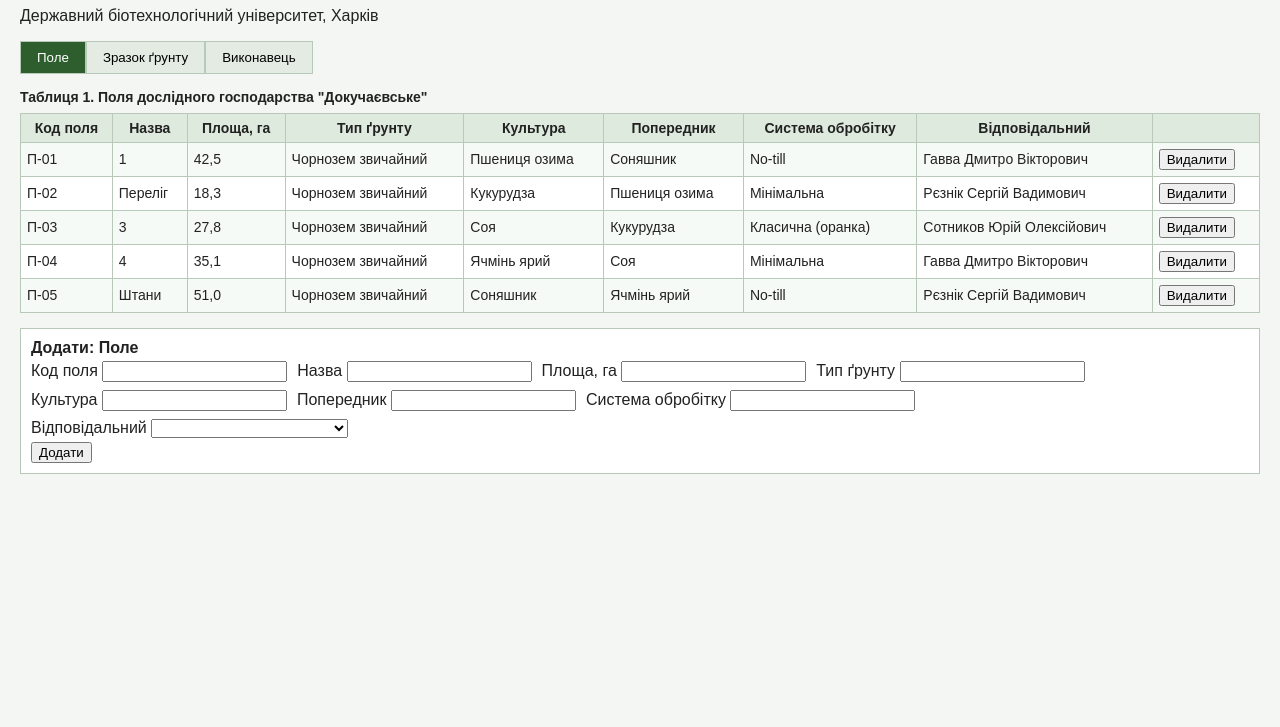
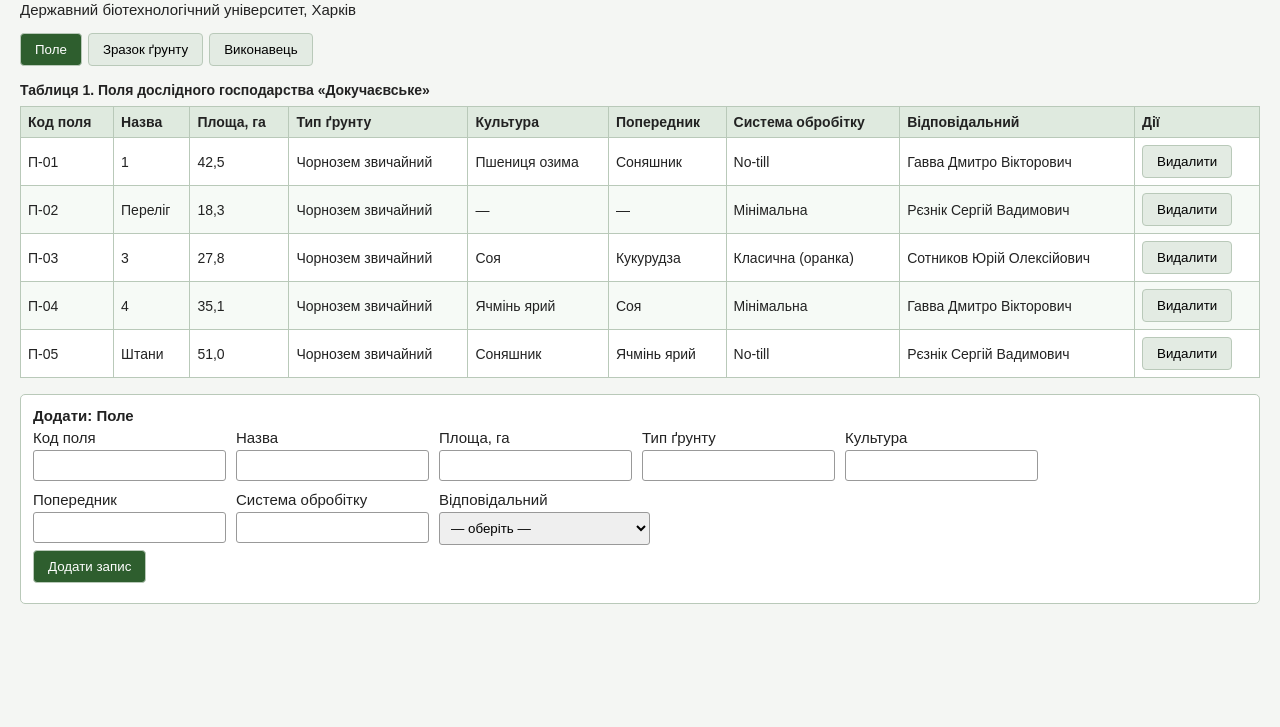
Before and after one commit to sotnikovYy/docuch_field, a plain HTML site: page index.html in a window 1280 px wide. Shown: the part 73-800 px from the top of the page. Drawn offline with Linux system fonts and the light colour scheme.

Commit message:
Update index.html
Виправлено дані поля П-02 та оновлено лабораторну роботу

```diff
--- a/index.html
+++ b/index.html
@@ -1,290 +1,53 @@
 <!DOCTYPE html>
 <html lang="uk">
 <head>
-<meta charset="UTF-8">
-<meta name="viewport" content="width=device-width, initial-scale=1">
+<meta charset="UTF-8"><meta name="viewport" content="width=device-width,initial-scale=1">
 <title>Агрохімічне обстеження ґрунтів</title>
 <style>
-  body { font-family: Arial, sans-serif; margin: 20px; background: #f4f6f3; color: #222; }
-  h1 { color: #2e5e2e; }
-  .tabs button { padding: 8px 16px; border: 1px solid #b9c9b9; background: #e3ebe3; cursor: pointer; }
-  .tabs button.active { background: #2e5e2e; color: white; }
-  .panel { display: none; margin-top: 15px; }
-  .panel.active { display: block; }
-  table { border-collapse: collapse; width: 100%; background: white; font-size: 14px; }
-  caption { text-align: left; font-weight: bold; margin-bottom: 8px; }
-  th, td { border: 1px solid #b9c9b9; padding: 6px; }
-  th { background: #dfeadf; }
-  tr:nth-child(even) { background: #f6faf6; }
-  td[contenteditable] { cursor: text; }
-  td[contenteditable]:focus { outline: 2px solid #2e5e2e; background: #fffbe6; }
-  form { margin-top: 15px; padding: 10px; background: white; border: 1px solid #b9c9b9; }
-  form label { display: inline-block; margin: 4px 10px 4px 0; }
-  .error { color: #b3261e; }
-</style>
-</head>
-<body>
-
-<h1>Агрохімічне обстеження ґрунтів</h1>
-<p>Державний біотехнологічний університет, Харків</p>
-
-<div class="tabs" id="tabs"></div>
-<div id="panels"></div>
-
+body{font:15px Arial,sans-serif;margin:20px;background:#f4f6f3;color:#222}h1{color:#2e5e2e}.tabs{display:flex;gap:6px;flex-wrap:wrap}.tabs button,button{padding:8px 14px;border:1px solid #b9c9b9;border-radius:4px;background:#e3ebe3;cursor:pointer}.tabs button.active,.primary{background:#2e5e2e;color:white}.panel{display:none;margin-top:16px}.panel.active{display:block}.table-wrap{overflow:auto}table{border-collapse:collapse;width:100%;min-width:800px;background:#fff;font-size:14px}caption{text-align:left;font-weight:bold;margin-bottom:8px}th,td{border:1px solid #b9c9b9;padding:7px;text-align:left}th{background:#dfeadf}tr:nth-child(even){background:#f6faf6}.actions{white-space:nowrap}form{margin-top:16px;padding:12px;background:white;border:1px solid #b9c9b9;border-radius:5px}label{display:inline-flex;flex-direction:column;gap:4px;margin:5px 10px 5px 0}input,select{padding:7px;border:1px solid #999;border-radius:3px;min-width:150px}.error{color:#b3261e;display:block;margin:8px 0}.status{color:#2e5e2e}.hint{color:#555;font-size:13px}.row-used{color:#8a4b00}td[data-c]{cursor:text}td input,td select{min-width:0;width:100%;box-sizing:border-box;padding:4px}
+</style></head><body>
+<h1>Агрохімічне обстеження ґрунтів</h1><p>Державний біотехнологічний університет, Харків</p>
+<div class="tabs" id="tabs"></div><div id="panels"></div>
 <script>
-// Опис трьох сутностей: колонки, підписи і початкові дані
-const entities = [
-  {
-    id: 'fields',
-    title: 'Поле',
-    caption: 'Таблиця 1. Поля дослідного господарства "Докучаєвське"',
-    key: 'code',
-    columns: [
-      { key: 'code', label: 'Код поля' },
-      { key: 'name', label: 'Назва' },
-      { key: 'area', label: 'Площа, га', number: true },
-      { key: 'soil', label: 'Тип ґрунту' },
-      { key: 'crop', label: 'Культура' },
-      { key: 'predecessor', label: 'Попередник' },
-      { key: 'tillage', label: 'Система обробітку' },
-      { key: 'responsible', label: 'Відповідальний', from: 'researchers' }
-    ],
-    rows: [
-      { code: 'П-01', name: '1', area: '42,5', soil: 'Чорнозем звичайний', crop: 'Пшениця озима', predecessor: 'Соняшник', tillage: 'No-till', responsible: 'Гавва Дмитро Вікторович' },
-      { code: 'П-02', name: 'Переліг', area: '18,3', soil: 'Чорнозем звичайний', crop: 'Кукурудза', predecessor: 'Пшениця озима', tillage: 'Мінімальна', responsible: 'Рєзнік Сергій Вадимович' },
-      { code: 'П-03', name: '3', area: '27,8', soil: 'Чорнозем звичайний', crop: 'Соя', predecessor: 'Кукурудза', tillage: 'Класична (оранка)', responsible: 'Сотников Юрій Олексійович' },
-      { code: 'П-04', name: '4', area: '35,1', soil: 'Чорнозем звичайний', crop: 'Ячмінь ярий', predecessor: 'Соя', tillage: 'Мінімальна', responsible: 'Гавва Дмитро Вікторович' },
-      { code: 'П-05', name: 'Штани', area: '51,0', soil: 'Чорнозем звичайний', crop: 'Соняшник', predecessor: 'Ячмінь ярий', tillage: 'No-till', responsible: 'Рєзнік Сергій Вадимович' }
-    ]
-  },
-  {
-    id: 'samples',
-    title: 'Зразок ґрунту',
-    caption: 'Таблиця 2. Результати аналізу зразків ґрунту',
-    key: 'id',
-    columns: [
-      { key: 'id', label: '№ зразка' },
-      { key: 'fieldCode', label: 'Код поля', from: 'fields' },
-      { key: 'date', label: 'Дата відбору' },
-      { key: 'depth', label: 'Глибина, см' },
-      { key: 'humus', label: 'Гумус, %', number: true },
-      { key: 'ph', label: 'pH (KCl)', number: true },
-      { key: 'p2o5', label: 'P₂O₅, мг/кг', number: true },
-      { key: 'k2o', label: 'K₂O, мг/кг', number: true },
-      { key: 'collector', label: 'Відібрав', from: 'researchers' }
-    ],
-    rows: [
-      { id: 'З-001', fieldCode: 'П-01', date: '12.04.2026', depth: '0–20', humus: '4,6', ph: '6,3', p2o5: '118', k2o: '142', collector: 'Гавва Дмитро Вікторович' },
-      { id: 'З-002', fieldCode: 'П-01', date: '12.04.2026', depth: '20–40', humus: '3,8', ph: '6,5', p2o5: '74', k2o: '110', collector: 'Рєзнік Сергій Вадимович' },
-      { id: 'З-003', fieldCode: 'П-02', date: '14.04.2026', depth: '0–20', humus: '4,1', ph: '5,9', p2o5: '96', k2o: '128', collector: 'Сотников Юрій Олексійович' },
-      { id: 'З-004', fieldCode: 'П-03', date: '15.04.2026', depth: '0–20', humus: '5,2', ph: '6,8', p2o5: '132', k2o: '165', collector: 'Гавва Дмитро Вікторович' },
-      { id: 'З-005', fieldCode: 'П-04', date: '18.04.2026', depth: '0–20', humus: '3,4', ph: '6,1', p2o5: '81', k2o: '102', collector: 'Рєзнік Сергій Вадимович' },
-      { id: 'З-006', fieldCode: 'П-05', date: '20.04.2026', depth: '0–20', humus: '4,8', ph: '6,4', p2o5: '125', k2o: '150', collector: 'Сотников Юрій Олексійович' }
-    ]
-  },
-  {
-    id: 'researchers',
-    title: 'Виконавець',
-    caption: 'Таблиця 3. Виконавці, залучені до обстеження',
-    key: 'name',
-    columns: [
-      { key: 'name', label: 'ПІБ' },
-      { key: 'position', label: 'Посада' },
-      { key: 'degree', label: 'Науковий ступінь' },
-      { key: 'department', label: 'Підрозділ' },
-      { key: 'specialization', label: 'Спеціалізація' },
-      { key: 'experience', label: 'Стаж, років', number: true }
-    ],
-    rows: [
-      { name: 'Гавва Дмитро Вікторович', position: 'Доцент', degree: 'Кандидат с.-г. наук', department: 'Кафедра ґрунтознавства', specialization: 'Агрохімія', experience: '18' },
-      { name: 'Рєзнік Сергій Вадимович', position: 'Доцент', degree: 'Кандидат с.-г. наук', department: 'Кафедра ґрунтознавства', specialization: 'Мікробіологія ґрунту', experience: '12' },
-      { name: 'Сотников Юрій Олексійович', position: 'Доцент', degree: 'к. ек. н.', department: 'Кафедра інформ. техн.', specialization: 'Аналіз даних', experience: '33' }
-    ]
-  }
-];
-
-const STORAGE_KEY = 'agro-survey-data';
-
-// Пошук сутності за ідентифікатором
-function getEntity(id) {
-  return entities.find(e => e.id === id);
-}
-
-// Збереження всіх таблиць у localStorage
-function saveData() {
-  const data = {};
-  entities.forEach(e => data[e.id] = e.rows);
-  localStorage.setItem(STORAGE_KEY, JSON.stringify(data));
-}
-
-// Завантаження таблиць з localStorage (якщо дані вже є)
-function loadData() {
-  const saved = localStorage.getItem(STORAGE_KEY);
-  if (!saved) return;
-  const data = JSON.parse(saved);
-  entities.forEach(e => {
-    if (data[e.id]) e.rows = data[e.id];
-  });
-}
-
-// Перевірка значення поля; повертає текст помилки або порожній рядок
-function checkValue(entity, col, value, currentRow) {
-  if (value === '') return 'Поле «' + col.label + '» не заповнене';
-  if (col.number && isNaN(Number(value.replace(',', '.')))) {
-    return 'Поле «' + col.label + '» має бути числом';
-  }
-  if (col.key === entity.key) {
-    const duplicate = entity.rows.some(r => r !== currentRow && r[col.key] === value);
-    if (duplicate) return 'Запис зі значенням «' + value + '» вже існує';
-  }
-  return '';
-}
-
-// Чи використовується запис в інших таблицях (перевірка перед видаленням)
-function isUsed(entity, row) {
-  return entities.some(other =>
-    other.columns.some(col =>
-      col.from === entity.id && other.rows.some(r => r[col.key] === row[entity.key])
-    )
-  );
-}
-
-// Створення вкладок
-function renderTabs() {
-  const tabs = document.getElementById('tabs');
-  entities.forEach((e, i) => {
-    const btn = document.createElement('button');
-    btn.textContent = e.title;
-    btn.onclick = () => showTab(i);
-    tabs.appendChild(btn);
-  });
-}
-
-// Перемикання вкладок
-function showTab(index) {
-  document.querySelectorAll('.tabs button').forEach((b, i) => b.classList.toggle('active', i === index));
-  document.querySelectorAll('.panel').forEach((p, i) => p.classList.toggle('active', i === index));
-}
-
-// Побудова таблиці та форми для однієї сутності
-function renderPanel(entity) {
-  const panel = document.createElement('div');
-  panel.className = 'panel';
-
-  // Таблиця
-  let html = '<table><caption>' + entity.caption + '</caption><tr>';
-  entity.columns.forEach(col => html += '<th>' + col.label + '</th>');
-  html += '<th></th></tr>';
-  entity.rows.forEach((row, i) => {
-    html += '<tr>';
-    entity.columns.forEach(col => {
-      html += '<td contenteditable="true" data-row="' + i + '" data-col="' + col.key + '">' + row[col.key] + '</td>';
-    });
-    html += '<td><button data-delete="' + i + '">Видалити</button></td></tr>';
-  });
-  html += '</table>';
-
-  // Форма додавання; для зв'язаних колонок — випадаючий список з іншої таблиці
-  html += '<form><b>Додати: ' + entity.title + '</b><br>';
-  entity.columns.forEach(col => {
-    html += '<label>' + col.label + ' ';
-    if (col.from) {
-      const source = getEntity(col.from);
-      html += '<select name="' + col.key + '"><option value=""></option>';
-      source.rows.forEach(r => html += '<option>' + r[source.key] + '</option>');
-      html += '</select>';
-    } else {
-      html += '<input name="' + col.key + '">';
-    }
-    html += '</label>';
-  });
-  html += '<br><button type="submit">Додати</button> <span class="error"></span></form>';
-
-  panel.innerHTML = html;
-
-  // Додавання нового запису
-  panel.querySelector('form').onsubmit = event => {
-    event.preventDefault();
-    const form = event.target;
-    const newRow = {};
-    for (const col of entity.columns) {
-      const value = form.elements[col.key].value.trim();
-      const error = checkValue(entity, col, value, null);
-      if (error) {
-        form.querySelector('.error').textContent = error;
-        return;
-      }
-      newRow[col.key] = value;
-    }
-    entity.rows.push(newRow);
-    saveData();
-    renderAll();
-  };
-
-  // Видалення запису
-  panel.querySelectorAll('[data-delete]').forEach(btn => {
-    btn.onclick = () => {
-      const row = entity.rows[btn.dataset.delete];
-      if (isUsed(entity, row)) {
-        alert('Запис використовується в іншій таблиці, видалити неможливо');
-        return;
-      }
-      if (confirm('Видалити запис «' + row[entity.key] + '»?')) {
-        entity.rows.splice(btn.dataset.delete, 1);
-        saveData();
-        renderAll();
-      }
-    };
-  });
-
-  // Редагування комірки: зміна зберігається, коли комірка втрачає фокус
-  panel.querySelectorAll('td[contenteditable]').forEach(td => {
-    td.onblur = () => {
-      const row = entity.rows[td.dataset.row];
-      const col = entity.columns.find(c => c.key === td.dataset.col);
-      const value = td.textContent.trim();
-      if (value === row[col.key]) return;
-      let error = checkValue(entity, col, value, row);
-      if (!error && col.key === entity.key && isUsed(entity, row)) {
-        error = 'Значення використовується в іншій таблиці, змінити неможливо';
-      }
-      if (!error && col.from && !getEntity(col.from).rows.some(r => r[getEntity(col.from).key] === value)) {
-        error = 'Значення «' + value + '» відсутнє в таблиці «' + getEntity(col.from).title + '»';
-      }
-      if (error) {
-        alert(error);
-        td.textContent = row[col.key];
-        return;
-      }
-      row[col.key] = value;
-      saveData();
-    };
-  });
-
-  return panel;
-}
-
-// Перемальовування всіх таблиць зі збереженням відкритої вкладки
-function renderAll() {
-  const active = [...document.querySelectorAll('.tabs button')].findIndex(b => b.classList.contains('active'));
-  const panels = document.getElementById('panels');
-  panels.innerHTML = '';
-  entities.forEach(e => panels.appendChild(renderPanel(e)));
-  showTab(active >= 0 ? active : 0);
-}
-
-// Синхронізація між вкладками браузера: подія storage спрацьовує в інших вкладках
-window.addEventListener('storage', event => {
-  if (event.key === STORAGE_KEY) {
-    loadData();
-    renderAll();
-  }
-});
-
-loadData();
-renderTabs();
-renderAll();
-</script>
-
-</body>
-</html>
+// Лабораторна 1: предметна область, три сутності, їхні характеристики та вкладки.
+const entities=[
+{id:'fields',title:'Поле',caption:'Таблиця 1. Поля дослідного господарства «Докучаєвське»',key:'code',columns:[{key:'code',label:'Код поля'},{key:'name',label:'Назва'},{key:'area',label:'Площа, га',number:true},{key:'soil',label:'Тип ґрунту'},{key:'crop',label:'Культура'},{key:'predecessor',label:'Попередник'},{key:'tillage',label:'Система обробітку'},{key:'responsible',label:'Відповідальний',from:'researchers'}],rows:[
+{code:'П-01',name:'1',area:'42,5',soil:'Чорнозем звичайний',crop:'Пшениця озима',predecessor:'Соняшник',tillage:'No-till',responsible:'Гавва Дмитро Вікторович'},
+{code:'П-02',name:'Переліг',area:'18,3',soil:'Чорнозем звичайний',crop:'—',predecessor:'—',tillage:'Мінімальна',responsible:'Рєзнік Сергій Вадимович'},
+{code:'П-03',name:'3',area:'27,8',soil:'Чорнозем звичайний',crop:'Соя',predecessor:'Кукурудза',tillage:'Класична (оранка)',responsible:'Сотников Юрій Олексійович'},
+{code:'П-04',name:'4',area:'35,1',soil:'Чорнозем звичайний',crop:'Ячмінь ярий',predecessor:'Соя',tillage:'Мінімальна',responsible:'Гавва Дмитро Вікторович'},
+{code:'П-05',name:'Штани',area:'51,0',soil:'Чорнозем звичайний',crop:'Соняшник',predecessor:'Ячмінь ярий',tillage:'No-till',responsible:'Рєзнік Сергій Вадимович'}]},
+{id:'samples',title:'Зразок ґрунту',caption:'Таблиця 2. Результати аналізу зразків ґрунту',key:'id',columns:[{key:'id',label:'№ зразка'},{key:'fieldCode',label:'Код поля',from:'fields'},{key:'date',label:'Дата відбору'},{key:'depth',label:'Глибина, см'},{key:'humus',label:'Гумус, %',number:true},{key:'ph',label:'pH (KCl)',number:true},{key:'p2o5',label:'P₂O₅, мг/кг',number:true},{key:'k2o',label:'K₂O, мг/кг',number:true},{key:'collector',label:'Відібрав',from:'researchers'}],rows:[
+{id:'З-001',fieldCode:'П-01',date:'12.04.2026',depth:'0–20',humus:'4,6',ph:'6,3',p2o5:'118',k2o:'142',collector:'Гавва Дмитро Вікторович'},
+{id:'З-002',fieldCode:'П-01',date:'12.04.2026',depth:'20–40',humus:'3,8',ph:'6,5',p2o5:'74',k2o:'110',collector:'Рєзнік Сергій Вадимович'},
+{id:'З-003',fieldCode:'П-02',date:'14.04.2026',depth:'0–20',humus:'4,1',ph:'5,9',p2o5:'96',k2o:'128',collector:'Сотников Юрій Олексійович'},
+{id:'З-004',fieldCode:'П-03',date:'15.04.2026',depth:'0–20',humus:'5,2',ph:'6,8',p2o5:'132',k2o:'165',collector:'Гавва Дмитро Вікторович'},
+{id:'З-005',fieldCode:'П-04',date:'18.04.2026',depth:'0–20',humus:'3,4',ph:'6,1',p2o5:'81',k2o:'102',collector:'Рєзнік Сергій Вадимович'},
+{id:'З-006',fieldCode:'П-05',date:'20.04.2026',depth:'0–20',humus:'4,8',ph:'6,4',p2o5:'125',k2o:'150',collector:'Сотников Юрій Олексійович'}]},
+{id:'researchers',title:'Виконавець',caption:'Таблиця 3. Виконавці, залучені до обстеження',key:'name',columns:[{key:'name',label:'ПІБ'},{key:'position',label:'Посада'},{key:'degree',label:'Науковий ступінь'},{key:'department',label:'Підрозділ'},{key:'specialization',label:'Спеціалізація'},{key:'experience',label:'Стаж, років',number:true}],rows:[
+{name:'Гавва Дмитро Вікторович',position:'Доцент',degree:'Кандидат с.-г. наук',department:'Кафедра ґрунтознавства',specialization:'Агрохімія',experience:'18'},
+{name:'Рєзнік Сергій Вадимович',position:'Доцент',degree:'Кандидат с.-г. наук',department:'Кафедра ґрунтознавства',specialization:'Мікробіологія ґрунту',experience:'12'},
+{name:'Сотников Юрій Олексійович',position:'Доцент',degree:'к. ек. н.',department:'Кафедра інформ. техн.',specialization:'Аналіз даних',experience:'33'}]}];
+const STORAGE_KEY='agro-survey-data-v2';let activeIndex=0;
+const $=(s,root=document)=>root.querySelector(s);const esc=s=>String(s??'').replace(/[&<>"']/g,c=>({'&':'&amp;','<':'&lt;','>':'&gt;','"':'&quot;',"'":'&#39;'}[c]));
+function getEntity(id){return entities.find(e=>e.id===id)}
+function saveData(){const data={};entities.forEach(e=>data[e.id]=e.rows);try{localStorage.setItem(STORAGE_KEY,JSON.stringify(data))}catch(e){alert('Не вдалося зберегти дані в браузері.')}}
+function loadData(){try{const data=JSON.parse(localStorage.getItem(STORAGE_KEY)||'null');if(data)entities.forEach(e=>{if(Array.isArray(data[e.id]))e.rows=data[e.id]})}catch(e){localStorage.removeItem(STORAGE_KEY)}}
+function checkValue(entity,col,value,currentRow){if(!value)return `Поле «${col.label}» не заповнене`;if(col.number&&(value.trim()===''||!Number.isFinite(Number(value.replace(',','.')))))return `Поле «${col.label}» має бути числом`;if(col.key===entity.key&&entity.rows.some(r=>r!==currentRow&&r[col.key]===value))return `Запис зі значенням «${value}» вже існує`;if(col.from){const src=getEntity(col.from);if(!src.rows.some(r=>r[src.key]===value))return `Оберіть значення зі списку «${src.title}»`}return ''}
+function references(entity,row){return entities.flatMap(other=>other.columns.filter(c=>c.from===entity.id).flatMap(c=>other.rows.filter(r=>r[c.key]===row[entity.key]).map(r=>`${other.title}: ${r[other.key]}`)))}
+function switchTab(i){activeIndex=i;document.querySelectorAll('.tabs button').forEach((b,n)=>b.classList.toggle('active',n===i));document.querySelectorAll('.panel').forEach((p,n)=>p.classList.toggle('active',n===i))}
+function fieldControl(entity,col,value=''){if(col.from){const src=getEntity(col.from);return `<select name="${esc(col.key)}" required><option value="">— оберіть —</option>${src.rows.map(r=>`<option value="${esc(r[src.key])}" ${r[src.key]===value?'selected':''}>${esc(r[src.key])}</option>`).join('')}</select>`}return `<input name="${esc(col.key)}" value="${esc(value)}" ${col.number?'inputmode="decimal"':''} required>`}
+// Лабораторна 2: форми додавання з полями-списками для зовнішніх зв'язків.
+function renderPanel(entity){const panel=document.createElement('section');panel.className='panel';const headers=entity.columns.map(c=>`<th>${esc(c.label)}</th>`).join('');const rows=entity.rows.map((row,i)=>`<tr>${entity.columns.map(c=>`<td data-c="${esc(c.key)}" title="Клік — змінити">${esc(row[c.key])}</td>`).join('')}<td class="actions"><button type="button" data-delete="${i}">Видалити</button></td></tr>`).join('');panel.innerHTML=`<div class="table-wrap"><table><caption>${esc(entity.caption)}</caption><thead><tr>${headers}<th>Дії</th></tr></thead><tbody>${rows}</tbody></table></div><form data-add><b>Додати: ${esc(entity.title)}</b><br>${entity.columns.map(c=>`<label>${esc(c.label)}${fieldControl(entity,c)}</label>`).join('')}<br><button class="primary">Додати запис</button><span class="error" aria-live="polite"></span></form>`;
+const add=$('[data-add]',panel);add.onsubmit=ev=>{ev.preventDefault();const row={};for(const c of entity.columns){const v=add.elements[c.key].value.trim(),err=checkValue(entity,c,v,null);if(err){$('.error',add).textContent=err;return}row[c.key]=v}entity.rows.push(row);saveData();renderAll()};
+panel.querySelectorAll('[data-delete]').forEach(b=>b.onclick=()=>{const row=entity.rows[+b.dataset.delete],uses=references(entity,row);if(uses.length){alert(`Видалення неможливе: запис використовується в іншій таблиці.\n${uses.join('\n')}`);return}if(confirm(`Видалити запис «${row[entity.key]}»?`)){entity.rows.splice(+b.dataset.delete,1);saveData();renderAll()}});
+// Лабораторна 3: редагування по кліку на комірці; Enter, клік поза коміркою або вибір зі списку зберігає, Esc скасовує.
+panel.querySelectorAll('tbody tr').forEach((tr,ix)=>tr.querySelectorAll('td[data-c]').forEach(td=>td.onclick=()=>editCell(entity,ix,td)));
+return panel}
+function editCell(entity,ix,td){if(td.firstElementChild)return;const row=entity.rows[ix],col=entity.columns.find(c=>c.key===td.dataset.c),old=row[col.key];td.innerHTML=fieldControl(entity,col,old);const ctl=td.firstElementChild;ctl.removeAttribute('required');ctl.focus();if(ctl.tagName==='INPUT')ctl.select();let done=false;
+const finish=save=>{if(done)return;done=true;if(!save){td.textContent=old;return}const v=ctl.value.trim();if(v===old){td.textContent=old;return}let err=checkValue(entity,col,v,row);if(!err&&col.key===entity.key&&references(entity,row).length)err='Ключове значення використовується в інших таблицях і не може бути змінене';if(err){alert(err);td.textContent=old;return}row[col.key]=v;saveData();renderAll()};
+ctl.onkeydown=e=>{if(e.key==='Enter'){e.preventDefault();finish(true)}else if(e.key==='Escape')finish(false)};ctl.onblur=()=>finish(true);if(ctl.tagName==='SELECT')ctl.onchange=()=>finish(true)}
+function renderAll(){const tabs=$('#tabs'),panels=$('#panels');tabs.innerHTML='';panels.innerHTML='';entities.forEach((e,i)=>{const b=document.createElement('button');b.textContent=e.title;b.onclick=()=>switchTab(i);tabs.appendChild(b);panels.appendChild(renderPanel(e))});switchTab(Math.min(activeIndex,entities.length-1))}
+// Лабораторна 4: localStorage з відновленням даних і синхронізацією відкритих вкладок.
+window.addEventListener('storage',e=>{if(e.key===STORAGE_KEY){loadData();renderAll()}});loadData();renderAll();
+</script></body></html>
```
